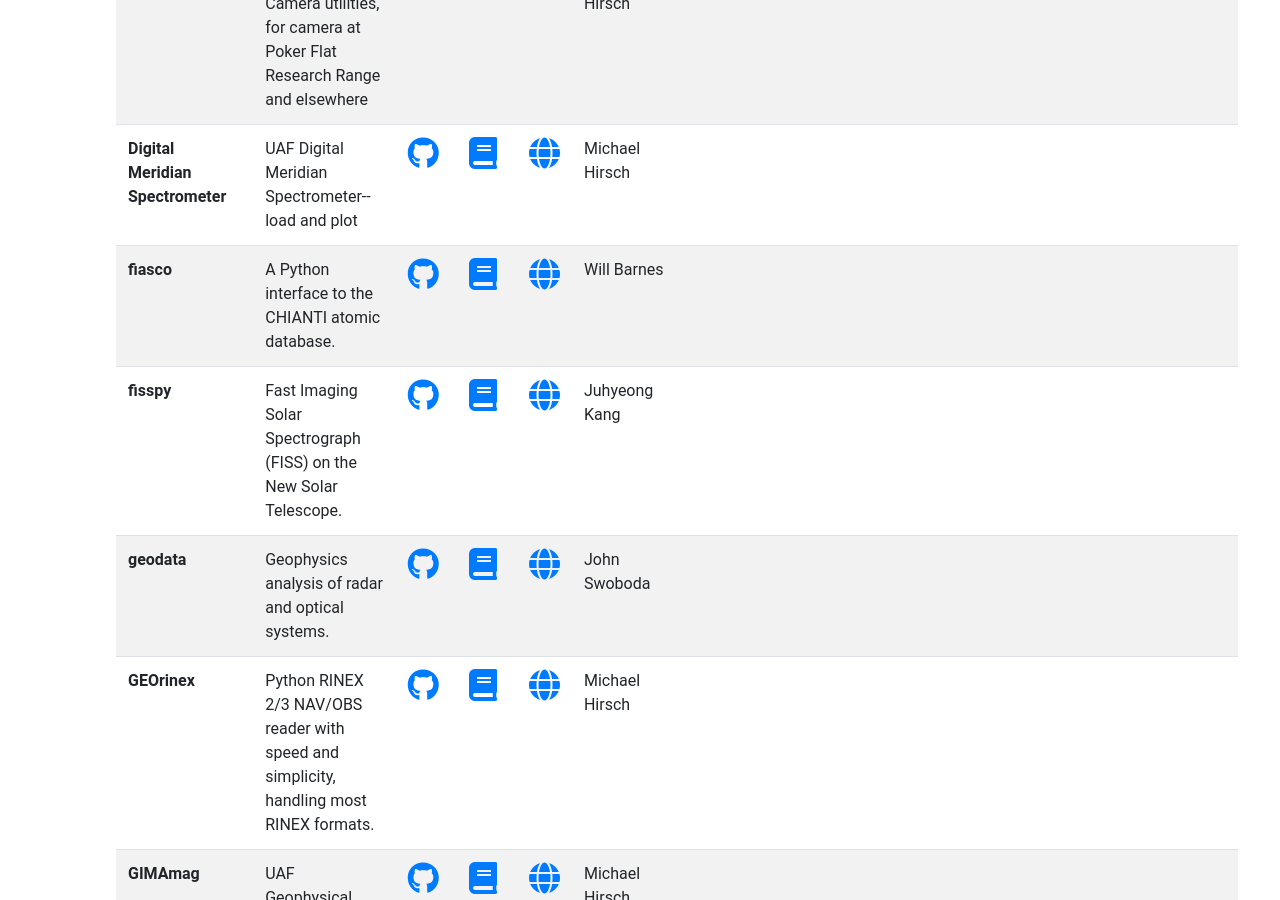
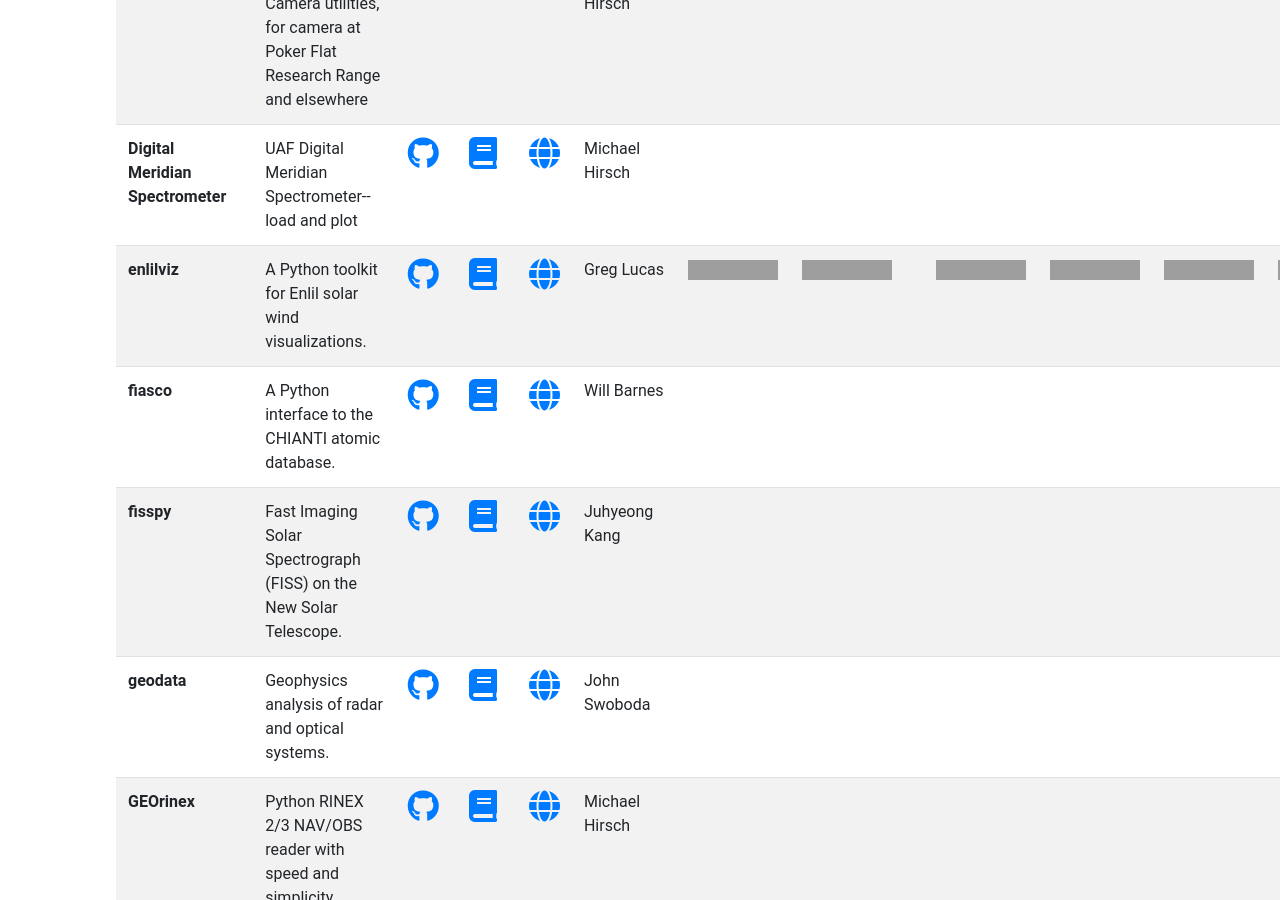
Before and after one commit to heliophysicsPy/heliophysicsPy.github.io, a Jekyll site: the page built from _pages/projects.html, in a window 1280 px wide and 900 px high, scrolled down 2192 px. Built offline with Jekyll 4.4.1, drawn with Linux system fonts in a browser that asks for light colours; nearby versions of some CDN libraries; grey boxes are pictures that could not be loaded.

Commit message:
Adding the enlilviz package.

```diff
--- a/_data/projects.yml
+++ b/_data/projects.yml
@@ -40,6 +40,19 @@
   description: UAF Digital Meridian Spectrometer-- load and plot
   contact: Michael Hirsch
   keywords: ["ionosphere_thermosphere_mesosphere","specific"]
+
+- name: enlilviz
+  description: A Python toolkit for Enlil solar wind visualizations.
+  docs: https://enlilviz.readthedocs.io/en/stable/
+  code: https://github.com/SWxTREC/enlilviz
+  contact: Greg Lucas
+  keywords: ["heliosphere","plotting","specific"]
+  community: ["https://img.shields.io/badge/Partially%20met-orange.svg", "Paritally met"]
+  documentation: ["https://img.shields.io/badge/Good-brightgreen.svg", "Good"]
+  testing: ["https://img.shields.io/badge/Partially%20met-orange.svg", "Paritally met"]
+  software_maturity: ["https://img.shields.io/badge/Good-brightgreen.svg", "Good"]
+  python3: ["https://img.shields.io/badge/Good-brightgreen.svg", "Good"]
+  license: ["https://img.shields.io/badge/Good-brightgreen.svg", "Good"]
 
 - name: GEOrinex
   code: https://github.com/scivision/georinex
```
